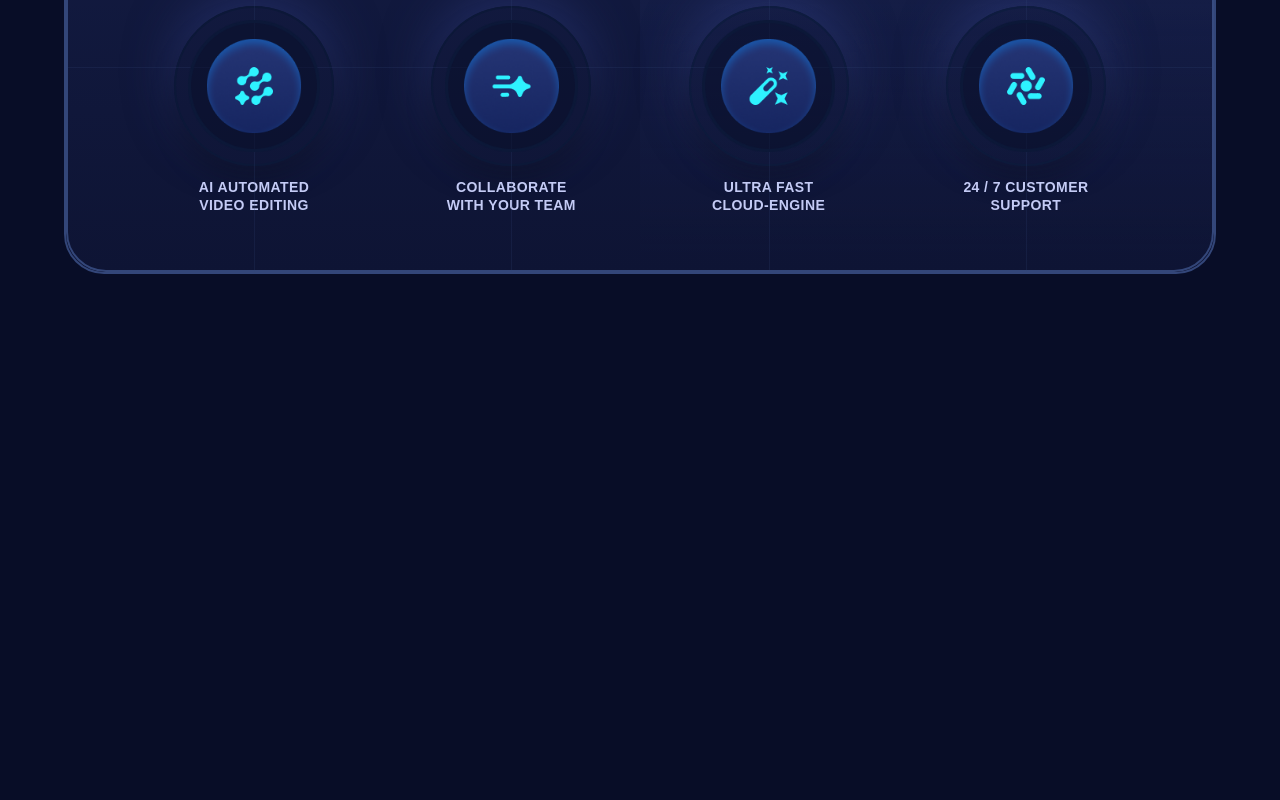
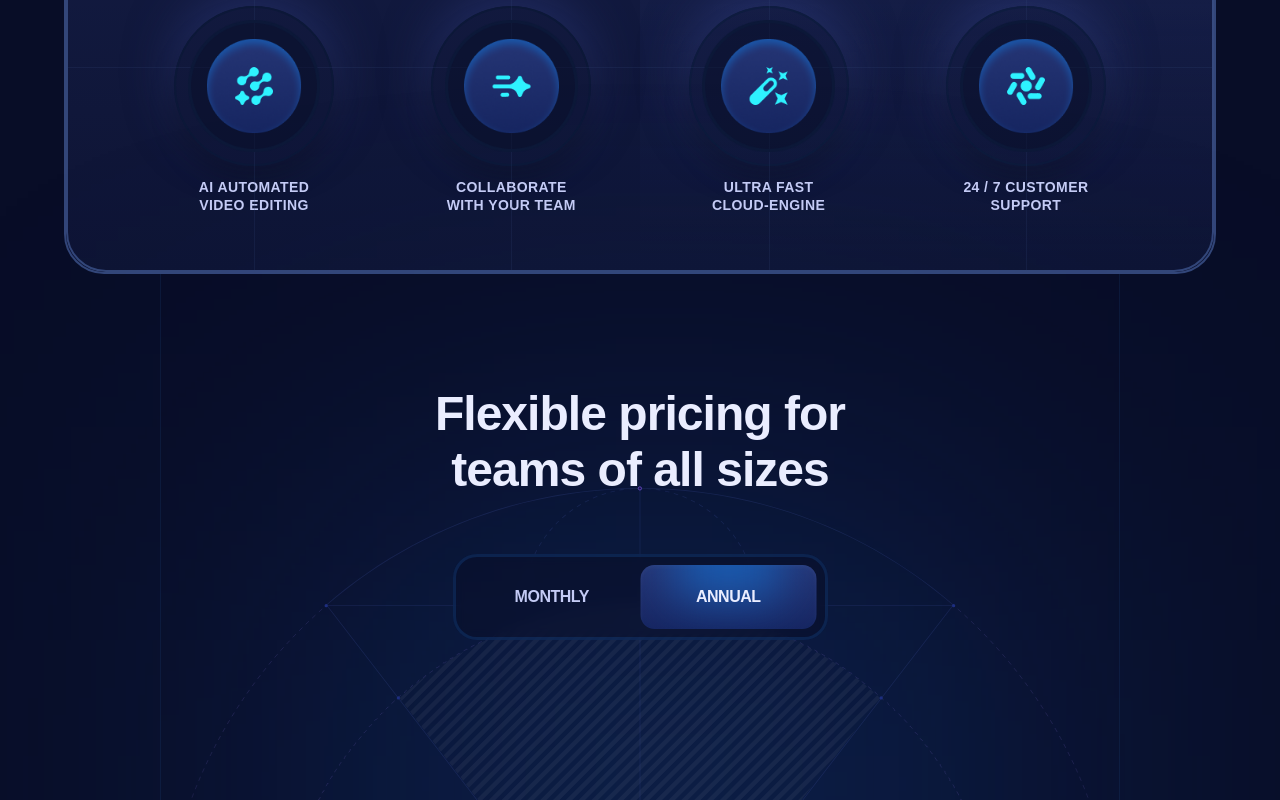
Before and after one commit to Nobsmoke123/Xora, a React (Vite) app: page / in a window 1280 px wide. Shown: the part 1610-2410 px from the top of the page. Before the commit the page ends 1884 px from the top, so only its background shows below. Built offline with nearby package versions, Linux system fonts and the light colour scheme; a web font is replaced by a local one.

Commit message:
feat(Pricing): add Pricing component with toggle functionality for monthly and annual plans

```diff
--- a/src/App.tsx
+++ b/src/App.tsx
@@ -1,7 +1,7 @@
-
 import Features from "./components/Features/Features";
 import Header from "./components/Header/Header";
 import Hero from "./components/Hero/Hero";
+import Pricing from "./components/Pricing/Pricing";
 
 const App = () => {
   return (
@@ -9,6 +9,7 @@
       <Header />
       <Hero />
       <Features />
+      <Pricing />
     </main>
   );
 };
--- /dev/null
+++ b/src/components/Pricing/Pricing.tsx
@@ -0,0 +1,58 @@
+import { useState } from "react";
+import { Element } from "react-scroll";
+
+const Pricing = () => {
+  const [monthly, setMonthly] = useState(false);
+  return (
+    <section>
+      <Element name="pricing">
+        <div className="container">
+          <div className="max-w-960 pricing-head_before relative mx-auto border-l border-r border-s2 bg-s1/50 pb-40 pt-28 max-xl:max-w-4xl max-lg:border-none max-md:pb-32 max-md:pt-16">
+            <h3 className="h3 max-lg:h4 max-md:h5 z-3 relative mx-auto mb-14 max-w-lg text-center text-p4 max-md:mb-11 max-sm:max-w-sm">
+              Flexible pricing for teams of all sizes
+            </h3>
+
+            <div className="relative z-4 mx-auto flex w-[375px] rounded-3xl border-[3px] border-s4/25 bg-s1/50 p-2 backdrop-blur-[6px] max-md:w-[310px]">
+              <button
+                className={`pricing-head_btn ${monthly && "text-p4"}`}
+                onClick={() => setMonthly(true)}
+              >
+                Monthly
+              </button>
+
+              <button
+                className={`pricing-head_btn ${!monthly && "text-p4"}`}
+                onClick={() => setMonthly(false)}
+              >
+                Annual
+              </button>
+              <div
+                className={`g4 rounded-14 before:h-100 pricing-head_btn_before absolute left-2 top-2 h-[calc(100%-16px)] w-[calc(50%-8px)] overflow-hidden shadow-400 transition-transform duration-500 ${
+                  !monthly && "translate-x-full"
+                }`}
+              ></div>
+            </div>
+            <div className="pricing-bg">
+              <img
+                src="/images/bg-outlines.svg"
+                alt="outline"
+                width={960}
+                height={380}
+                className="relative z-2"
+              />
+              <img
+                src="/images/bg-outlines-fill.png"
+                alt="outline"
+                width={960}
+                height={380}
+                className="absolute inset-0 opacity-5 mix-blend-soft-light"
+              />
+            </div>
+          </div>
+        </div>
+      </Element>
+    </section>
+  );
+};
+
+export default Pricing;
```
